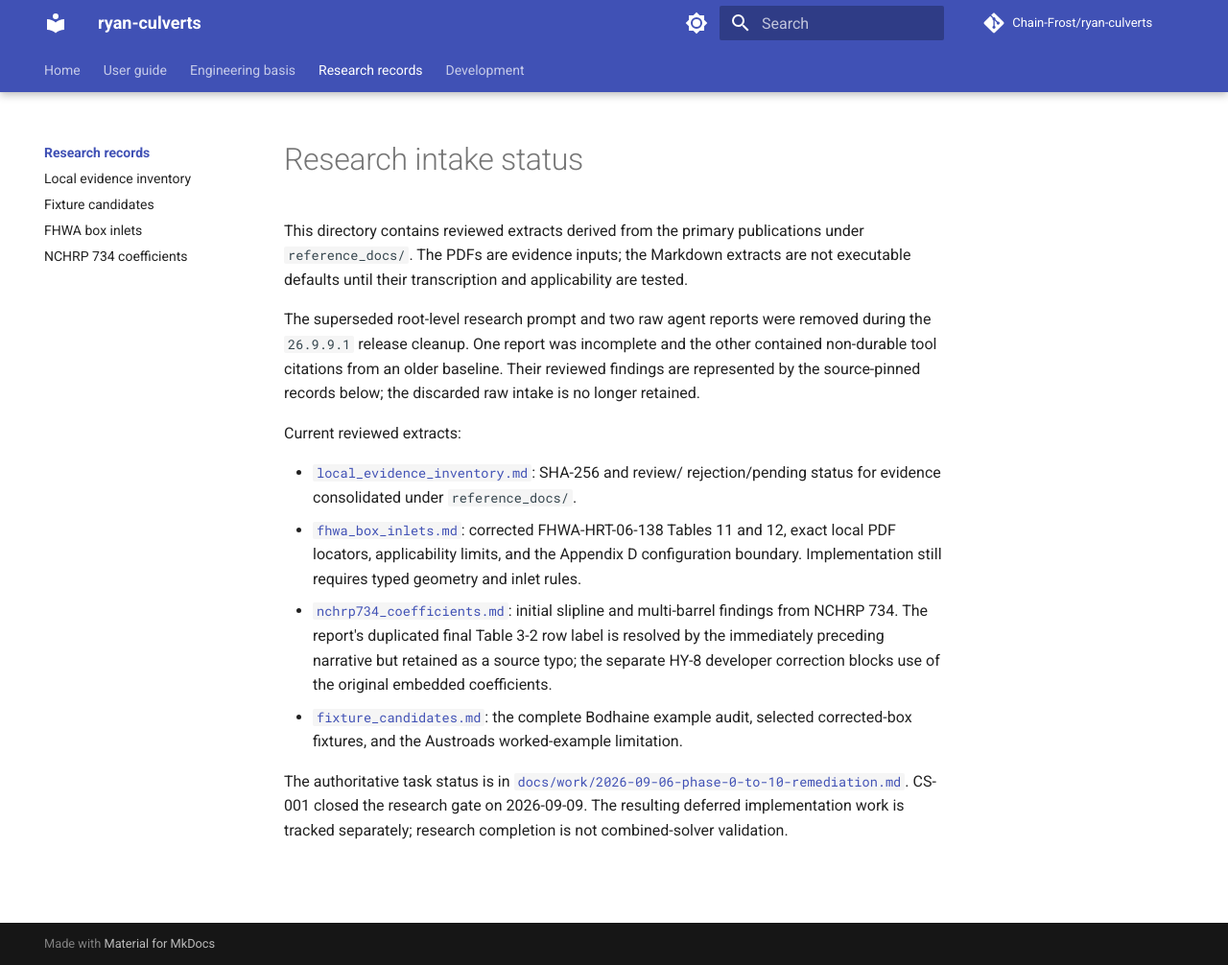
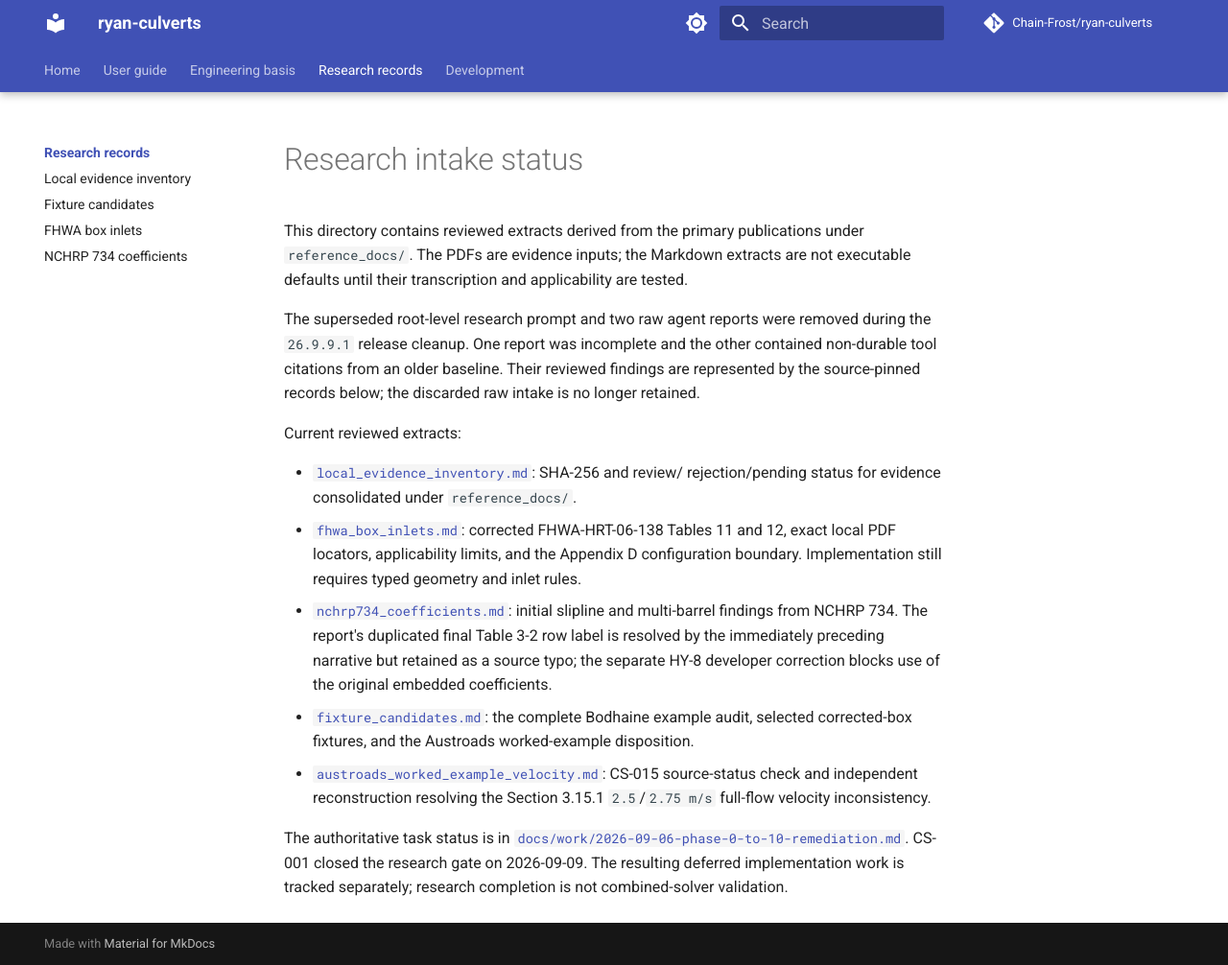
Before and after one commit to Chain-Frost/ryan-culverts, an MkDocs documentation site: the page built from docs/research/README.md, in a window 1280 px wide and 1006 px high. Shown: the whole window at 96% size. Built offline with MkDocs 1.6.1 and Material for MkDocs 9.7.7, drawn with Linux system fonts in a browser that asks for light colours; comment, search, counter and statistics services are not loaded.

Commit message:
Index Austroads velocity research

```diff
--- a/docs/research/README.md
+++ b/docs/research/README.md
@@ -21,7 +21,10 @@ Current reviewed extracts:
   label is resolved by the immediately preceding narrative but retained as a source typo;
   the separate HY-8 developer correction blocks use of the original embedded coefficients.
 - [`fixture_candidates.md`](fixture_candidates.md): the complete Bodhaine example audit,
-  selected corrected-box fixtures, and the Austroads worked-example limitation.
+  selected corrected-box fixtures, and the Austroads worked-example disposition.
+- [`austroads_worked_example_velocity.md`](austroads_worked_example_velocity.md): CS-015
+  source-status check and independent reconstruction resolving the Section 3.15.1
+  `2.5`/`2.75 m/s` full-flow velocity inconsistency.
 
 The authoritative task status is in
 [`docs/work/2026-09-06-phase-0-to-10-remediation.md`](../work/2026-09-06-phase-0-to-10-remediation.md).
```
